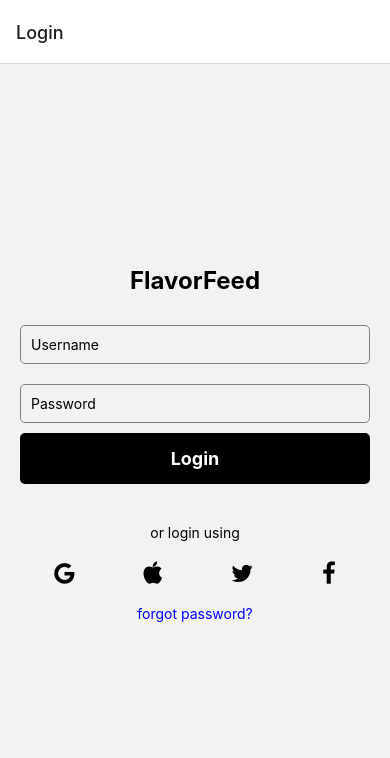
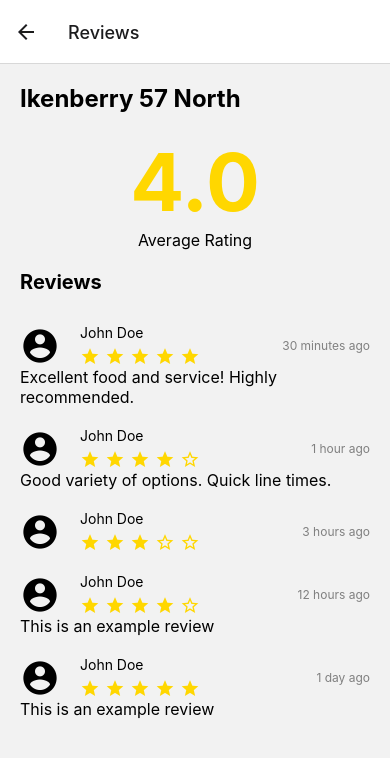
Before and after one commit to rena987/FlavorFeed, a React Native app: screen /Reviews in a window 390 px wide. Shown: the top 758 px of the page. Built offline with nearby package versions, Linux system fonts and the light colour scheme.

Commit message:
added 57 example screen and reviews screen

```diff
--- a/App.js
+++ b/App.js
@@ -6,6 +6,7 @@ import Home from './Home';
 import Login from './Login'
 import ProfileScreen from './ProfileScreen'
 import Ikenberry57Screen from './Ikenberry57Screen';
+import ReviewsScreen from './reviews';
 
 const Stack = createStackNavigator();
 
@@ -17,6 +18,8 @@ export default function App() {
         <Stack.Screen name="Home" component={Home} options={{ headerShown: false }} />
         <Stack.Screen name="Profile" component={ProfileScreen} />
         <Stack.Screen name="Ikenberry" component={Ikenberry57Screen} />
+        <Stack.Screen name="Reviews" component={ReviewsScreen} />
+
       </Stack.Navigator>
     </NavigationContainer>
   );
--- a/Home.js
+++ b/Home.js
@@ -5,7 +5,7 @@ import Icon from 'react-native-vector-icons/MaterialCommunityIcons';
 import { useNavigation } from '@react-navigation/native'; // Import useNavigation
 
 const diningOptions = [
-  { id: 1, name: '57 north at Ikenberry', servingTime: 'Serving till 10PM' },
+  { id: 1, name: '57 North at Ikenberry', servingTime: 'Serving till 10PM' },
   { id: 2, name: 'Caffeinator at Ikenberry', servingTime: 'Serving till 10PM' },
   { id: 3, name: 'Field of Greens at Lincoln/Allen', servingTime: 'Serving till 10PM' },
   { id: 4, name: 'ISR Dining Centre', servingTime: 'Serving till 10PM' },
@@ -30,7 +30,7 @@ const Home = () => {
         <View style={styles.header}>
           <Text style={styles.headerTitle}>Residence Hall Dining</Text>
           <View style={styles.secondPartHeader}>
-            <Text style={styles.headerDate}>Friday, October 10</Text>
+            <Text style={styles.headerDate}>Friday, November 17</Text>
             <View style={styles.rightPartOfSecondHeader}>
               <TouchableOpacity onPress={navigateToProfile} style={styles.profileButton}>
                 <Icon name="account-circle-outline" size={30} style={styles.profileIcon} />
@@ -48,7 +48,7 @@ const Home = () => {
                 key={option.id}
                 style={styles.listItem}
                 onPress={
-                  option.name === '57 north at Ikenberry'
+                  option.name === '57 North at Ikenberry'
                     ? navigateToIkenberryScreen
                     : null
                 }
--- a/Ikenberry57Screen.js
+++ b/Ikenberry57Screen.js
@@ -1,13 +1,19 @@
-// IkenberryScreen.js
+// Ikenberry57Screen.js
 import React, { useState } from 'react';
 import { View, Text, StyleSheet, Image, TouchableOpacity, ScrollView } from 'react-native';
 import Icon from 'react-native-vector-icons/MaterialCommunityIcons';
+import { useNavigation } from '@react-navigation/native';
 
 const Ikenberry57Screen = () => {
     const [selectedTab, setSelectedTab] = useState('Breakfast');
+    const navigation = useNavigation();
 
     const handleTabPress = (tab) => {
       setSelectedTab(tab);
+    };
+
+    const navigateToReviews = () => {
+      navigation.navigate('Reviews');
     };
 
   // Function to get the current date in the "Month Day, Year" format
@@ -32,8 +38,16 @@ const Ikenberry57Screen = () => {
       <Image source={require('C:/Users/isabe/465_project/57.jpg')} style={styles.image} />
 
       <View style={styles.contentContainer}>
-        {/* Title */}
+        {/* Title with Check-In Box */}
+        <View style={styles.titleContainer}>
           <Text style={styles.title}>Ikenberry 57 North</Text>
+
+          {/* Check-In Box */}
+          <TouchableOpacity style={styles.checkInBox} onPress={() => console.log('Check-in')}>
+            {/* You can customize the check-in box content here */}
+          </TouchableOpacity>
+          <Text style={styles.checkInBoxText}>Check In</Text>
+        </View>
 
         {/* Wait Time */}
         <Text style={styles.waitTime}>Wait Time: 5 minutes</Text>
@@ -63,16 +77,11 @@ const Ikenberry57Screen = () => {
             <Text style={styles.reviewButtonText}>Add Review</Text>
           </TouchableOpacity>
 
-          {/* Check-In Box */}
-          <View style={styles.checkInContainer}>
-            <TouchableOpacity
-              style={styles.checkInBox}
-              onPress={() => console.log('Check-in')}
-            >
-              {/* You can customize the check-in box content here */}
+          {/* Question Mark Icon for "See Reviews" */}
+        <TouchableOpacity style={styles.seeReviewsIcon} onPress={navigateToReviews}>
+          <Icon name="help-circle" size={30} color="black" />
+          <Text style={styles.seeReviewsText}>See Reviews</Text>
         </TouchableOpacity>
-            <Text style={styles.checkInBoxText}>Check In</Text>
-          </View>
         </View>
 
         {/* Horizontal Line */}
@@ -154,7 +163,7 @@ const Ikenberry57Screen = () => {
           </View>
 
           <View style={styles.menuItem}>
-            <Text style={styles.menuItemText}>Hot Dog</Text>
+            <Text style={styles.menuItemText}>Veggie Dog (V)</Text>
             <TouchableOpacity onPress={() => console.log('Favorite Hot Dog')}>
               <Icon name="heart-outline" size={20} color="pink" style={styles.favoriteIcon} />
             </TouchableOpacity>
@@ -192,11 +201,39 @@ const styles = StyleSheet.create({
     width: '80%',
     alignItems: 'flex-start',
   },
+  titleContainer: {
+    flexDirection: 'row',
+    alignItems: 'center',
+    justifyContent: 'space-between',
+  },
   title: {
     fontSize: 24,
     fontWeight: 'bold',
     marginVertical: 10,
     marginLeft: -20,
+  },
+  checkInContainer: {
+    flexDirection: 'column',
+    alignItems: 'center',
+    position: 'absolute',
+    right: 30,
+    top: 10,
+  },
+  checkInBox: {
+    width: 30,
+    height: 30,
+    borderWidth: 1,
+    borderColor: 'black',
+    justifyContent: 'center',
+    alignItems: 'center',
+    marginBottom: -5,
+    marginLeft: 100,
+  },
+  checkInBoxText: {
+    fontSize: 12,
+    color: 'black',
+    marginBottom: -60,
+    marginLeft: -40,
   },
   waitTime: {
     fontSize: 14,
@@ -226,7 +263,7 @@ const styles = StyleSheet.create({
     marginLeft: 10,
   },
   mapText: {
-    fontSize: 12,
+    fontSize: 14,
     color: 'black',
   },
   reviewButton: {
@@ -238,20 +275,18 @@ const styles = StyleSheet.create({
     fontSize: 14,
     color: 'black',
   },
+  seeReviewsButton: {
+    flexDirection: 'column',
+    alignItems: 'center',
+    backgroundColor: 'transparent',
+  },
+  seeReviewsText: {
+    fontSize: 14,
+    color: 'black',
+  },
   checkInContainer: {
     alignItems: 'center',
-  },
-  checkInBox: {
-    width: 30,
-    height: 30,
-    borderWidth: 1,
-    borderColor: 'black',
-    justifyContent: 'center',
-    alignItems: 'center',
-  },
-  checkInBoxText: {
-    fontSize: 14,
-    color: 'black',
+    marginTop: -30,
   },
   tabsAndFoodBar: {
     width: '100%',
--- /dev/null
+++ b/reviews.js
@@ -0,0 +1,135 @@
+import React, { useState } from 'react';
+import { View, Text, StyleSheet, ScrollView } from 'react-native';
+import Icon from 'react-native-vector-icons/MaterialCommunityIcons';
+
+const ReviewsScreen = () => {
+  // Dummy data for example reviews with timestamps
+  const reviews = [
+    { rating: 5, text: 'Excellent food and service! Highly recommended.', timestamp: '30 minutes ago' },
+    { rating: 4, text: 'Good variety of options. Quick line times.', timestamp: '1 hour ago' },
+    { rating: 3, timestamp: '3 hours ago' },
+    { rating: 4, text: 'This is an example review', timestamp: '12 hours ago' },
+    { rating: 5, text: 'This is an example review', timestamp: '1 day ago' },
+  ];
+
+  // Function to render star icons based on rating
+  const renderRatingStars = (rating) => {
+    const filledStars = Array.from({ length: rating }, (_, index) => (
+      <Icon key={index} name="star" size={20} color="gold" style={styles.starIcon} />
+    ));
+    const emptyStars = Array.from({ length: 5 - rating }, (_, index) => (
+      <Icon key={index} name="star-outline" size={20} color="gold" style={styles.starIcon} />
+    ));
+    return [...filledStars, ...emptyStars];
+  };
+
+  return (
+    <ScrollView style={styles.container}>
+      {/* Dining Hall Title */}
+      <Text style={styles.title}>Ikenberry 57 North</Text>
+
+      {/* Average Rating Section */}
+      <View style={styles.averageRatingContainer}>
+        <View style={styles.giantStarContainer}>
+          <Text style={styles.giantStarRating}>4.0</Text>
+        </View>
+        <Text style={styles.subtitle}>Average Rating</Text>
+      </View>
+
+      {/* Subtitle: Reviews */}
+      <Text style={styles.reviewsSubtitle}>Reviews</Text>
+
+      {/* Example Reviews */}
+      <View style={styles.reviewsContainer}>
+        {reviews.map((review, index) => (
+          <View key={index} style={styles.reviewItem}>
+            {/* Profile Icon Rating */}
+            <View style={styles.profileIconContainer}>
+              <Icon name="account-circle" size={40} color="black" style={styles.profileIcon} />
+              <View style={styles.ratingInfo}>
+                <Text style={styles.nameText}>John Doe</Text>
+                <View style={styles.starRatingContainer}>{renderRatingStars(review.rating)}</View>
+              </View>
+              <Text style={styles.timestamp}>{review.timestamp}</Text>
+            </View>
+            {/* Review Text */}
+            <Text style={styles.reviewText}>{review.text}</Text>
+          </View>
+        ))}
+      </View>
+    </ScrollView>
+  );
+};
+
+const styles = StyleSheet.create({
+  container: {
+    flex: 1,
+    padding: 20,
+  },
+  title: {
+    fontSize: 24,
+    fontWeight: 'bold',
+    marginBottom: 20,
+  },
+  giantStarContainer: {
+    alignItems: 'center',
+  },
+  giantStarRating: {
+    fontSize: 80,
+    fontWeight: 'bold',
+    color: 'gold',
+  },
+  subtitle: {
+    fontSize: 16,
+    color: 'black',
+  },
+  reviewsSubtitle: {
+    fontSize: 20,
+    fontWeight: 'bold',
+    color: 'black',
+    marginBottom: 10,
+  },
+  profileIconContainer: {
+    flexDirection: 'row',
+    alignItems: 'center',
+  },
+  profileIcon: {
+    marginRight: 10,
+  },
+  ratingInfo: {
+    flexDirection: 'column',
+    marginLeft: 10,
+  },
+  nameText: {
+    fontSize: 14,
+    color: 'black',
+    marginBottom: 5,
+  },
+  starRatingContainer: {
+    flexDirection: 'row',
+  },
+  starIcon: {
+    marginRight: 5,
+  },
+  timestamp: {
+    fontSize: 12,
+    color: 'gray',
+    marginLeft: 'auto',
+  },
+  averageRatingContainer: {
+    alignItems: 'center',
+    marginBottom: 20,
+  },
+  reviewsContainer: {
+    marginTop: 20,
+  },
+  reviewItem: {
+    marginBottom: 20,
+  },
+  reviewText: {
+    fontSize: 16,
+    color: 'black',
+  },
+});
+
+export default ReviewsScreen;
```
Lines whose indentation alone changed are shown as unchanged.
